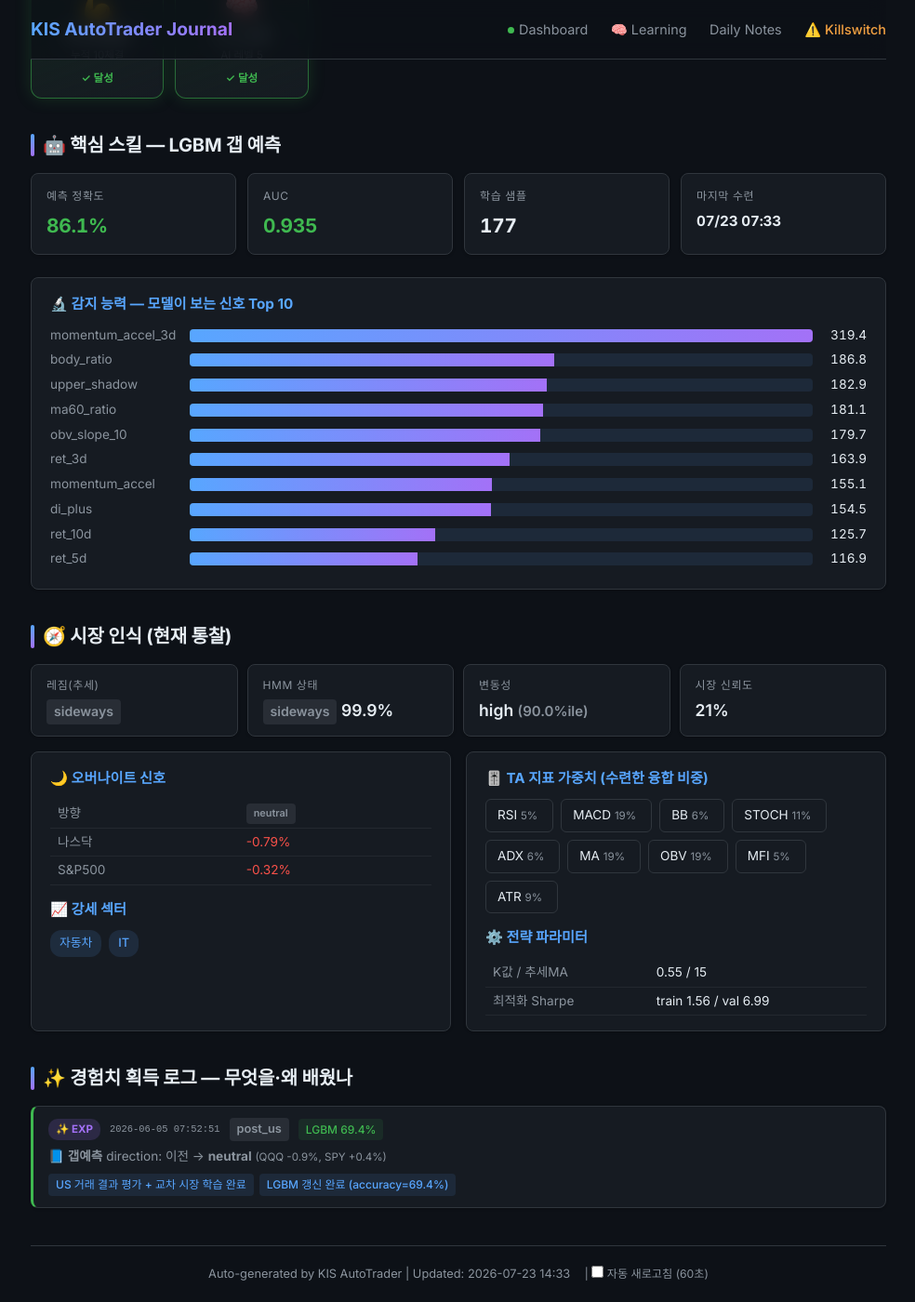
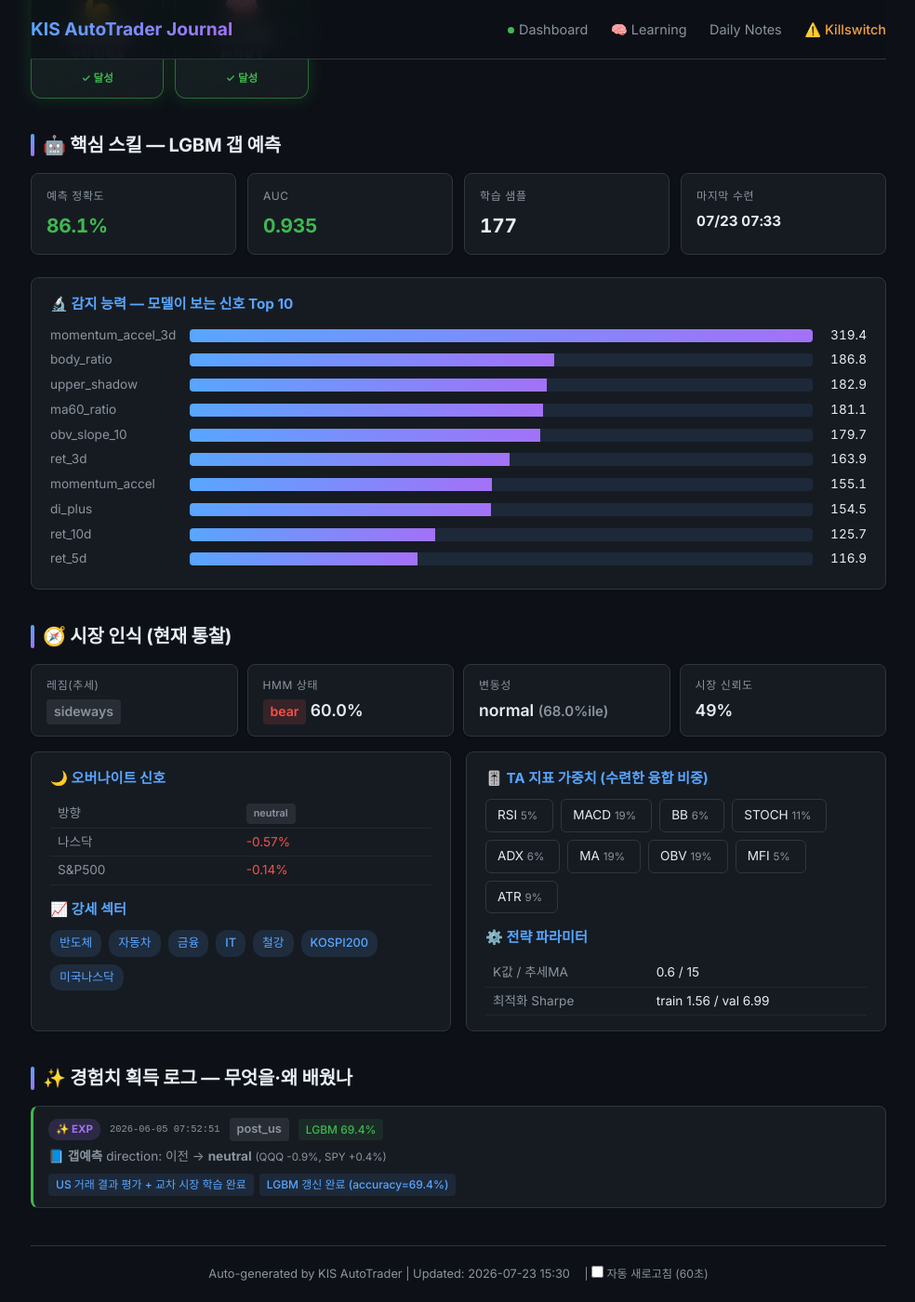
Before and after one commit to BudongJW/kis-trading-journal, a Jekyll site: the page built from learning.html, in a window 1280 px wide and 1400 px high, scrolled down 652 px. Shown: the whole window at 93% size, without its empty margins (147-1131 px from the left). Built offline with Jekyll 4.4.1, drawn with Linux system fonts in a browser that asks for light colours; nearby versions of some CDN libraries.

Commit message:
auto: portfolio update 15:30

```diff
--- a/_data/portfolio.json
+++ b/_data/portfolio.json
@@ -1,7 +1,7 @@
 {
-  "updated_at": "2026-07-23T14:33:04.089862",
+  "updated_at": "2026-07-23T15:30:08.473320",
   "initial_capital": 500000,
-  "cash": 871546,
+  "cash": 877143,
   "holdings": [],
   "reconcile": {
     "matched": 0,
@@ -17,7 +17,7 @@
     "set_by": ""
   },
   "holdings_value": 0,
-  "total_value": 871546,
+  "total_value": 877143,
   "total_pnl": -3598,
   "total_pnl_pct": -0.41,
   "realized_pnl": -3598,
@@ -1838,43 +1838,48 @@
     },
     {
       "date": "2026-07-23",
-      "total_value": 871546,
-      "cash": 871546,
+      "total_value": 877143,
+      "cash": 877143,
       "holdings_value": 0,
       "day_pnl": 12,
       "cumul_pnl": -3598,
       "realized_pnl": -3598,
       "unrealized_pnl": 0,
-      "net_deposit": 375144,
+      "net_deposit": 380741,
       "regime": "sideways",
-      "hmm_state": "sideways",
-      "confidence": 0.208,
-      "k_value": 0.55
+      "hmm_state": "bear",
+      "confidence": 0.49,
+      "k_value": 0.6
     }
   ],
   "market": {
     "regime": "sideways",
-    "hmm_state": "sideways",
-    "confidence": 0.208,
-    "volatility": "high",
-    "vol_percentile": 90.0,
+    "hmm_state": "bear",
+    "confidence": 0.49,
+    "volatility": "normal",
+    "vol_percentile": 68.0,
     "overnight_gap": {
       "direction": "neutral",
-      "strength": 0.19,
+      "strength": 0.1,
       "action": "normal"
     },
     "strong_sectors": [
+      "반도체",
       "자동차",
-      "IT"
+      "금융",
+      "IT",
+      "철강",
+      "KOSPI200",
+      "미국나스닥"
     ]
   },
   "strategy": {
     "name": "ETF 변동성 돌파 + 신호 융합",
     "params": {
-      "k": 0.55,
+      "k": 0.6,
       "trend_ma": 15
     },
-    "universe_count": 8,
+    "universe_count": 12,
     "universe": [
       {
         "symbol": "395160",
@@ -1901,12 +1906,28 @@
         "name": "HMM"
       },
       {
+        "symbol": "091160",
+        "name": "KODEX 반도체"
+      },
+      {
         "symbol": "091180",
         "name": "KODEX 자동차"
       },
       {
+        "symbol": "102110",
+        "name": "KODEX 금융"
+      },
+      {
         "symbol": "098560",
         "name": "KODEX IT"
+      },
+      {
+        "symbol": "117700",
+        "name": "KODEX 철강"
+      },
+      {
+        "symbol": "069500",
+        "name": "KODEX KOSPI200"
       }
     ]
   },
@@ -1921,12 +1942,19 @@
     "trained": false
   },
   "bear_strategy": {
-    "regime": "BULL",
-    "enabled": false
+    "enabled": true,
+    "regime": "CAUTION",
+    "confidence": 0.65,
+    "sma_ratio": 0.3203,
+    "canary_bad": 1,
+    "canary_scores": {
+      "195930": 0.7231,
+      "132030": -0.6853
+    }
   },
   "us_session": {
     "enabled": true,
-    "cash_usd": 0.0,
+    "cash_usd": 591.39187,
     "positions": 0,
     "holdings": [],
     "max_positions": 3,
@@ -1974,22 +2002,27 @@
   "learning": {
     "market": {
       "trend": "sideways",
-      "hmm_state": "sideways",
-      "hmm_confidence": 99.9,
-      "volatility": "high",
-      "vol_percentile": 90.0,
-      "market_confidence": 0.208,
-      "analyzed_at": "2026-07-22 09:13"
+      "hmm_state": "bear",
+      "hmm_confidence": 60.0,
+      "volatility": "normal",
+      "vol_percentile": 68.0,
+      "market_confidence": 0.49,
+      "analyzed_at": "2026-07-23 09:58"
     },
     "overnight": {
       "direction": "neutral",
-      "nasdaq_change": -0.79,
-      "sp500_change": -0.32,
+      "nasdaq_change": -0.57,
+      "sp500_change": -0.14,
       "recommended_action": "normal"
     },
     "strong_sectors": [
+      "반도체",
       "자동차",
-      "IT"
+      "금융",
+      "IT",
+      "철강",
+      "KOSPI200",
+      "미국나스닥"
     ],
     "lgbm": {
       "accuracy": 86.1,
@@ -2040,7 +2073,7 @@
       ]
     },
     "strategy_params": {
-      "k": 0.55,
+      "k": 0.6,
       "trend_ma": 15,
       "train_sharpe": 1.56,
       "val_sharpe": 6.99,
@@ -2190,16 +2223,16 @@
     "allow_inverse": true,
     "allow_leverage": false,
     "size_mult": 0.6,
-    "k_effective": 0.6,
+    "k_effective": 0.65,
     "allow_summary": "롱/인버스",
-    "briefing": "오늘 스탠스 신중(CAUTIOUS) · 레짐 CAUTION·신뢰도 21% · 美 오버나이트 neutral(-0.8%) · 고변동(90.0%ile) · 예산 40%·최대 2종목·허용 롱/인버스",
+    "briefing": "오늘 스탠스 신중(CAUTIOUS) · 레짐 CAUTION·신뢰도 49% · 美 오버나이트 neutral(-0.6%) · 예산 40%·최대 2종목·허용 롱/인버스",
     "signals": {
       "regime": "CAUTION",
-      "confidence": 0.208,
+      "confidence": 0.49,
       "direction": "neutral",
-      "nasdaq_change": -0.79,
-      "high_vol": true,
-      "vol_percentile": 90.0,
+      "nasdaq_change": -0.57,
+      "high_vol": false,
+      "vol_percentile": 68.0,
       "rapid_level": "NONE"
     }
   },
@@ -2211,8 +2244,8 @@
     "hard_stop_pct": 0.04,
     "max_weight": 0.15,
     "regime": "CAUTION",
-    "hmm_state": "sideways",
-    "hmm_confidence": 0.999,
+    "hmm_state": "bear",
+    "hmm_confidence": 0.6,
     "universe": [
       {
         "symbol": "122630",
```
